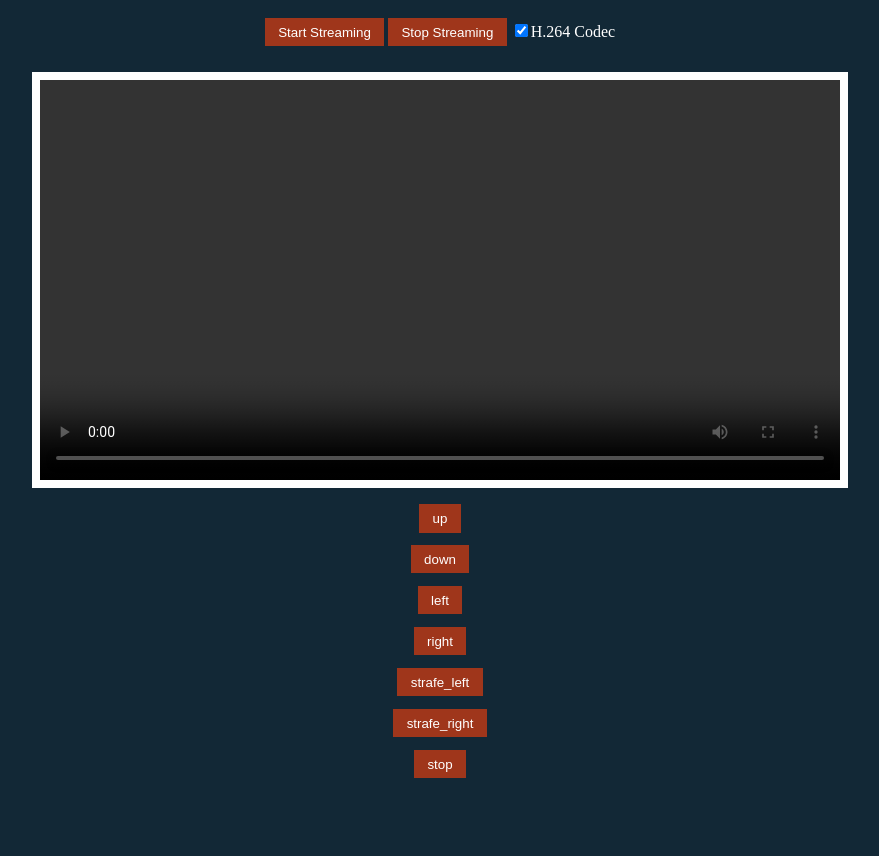
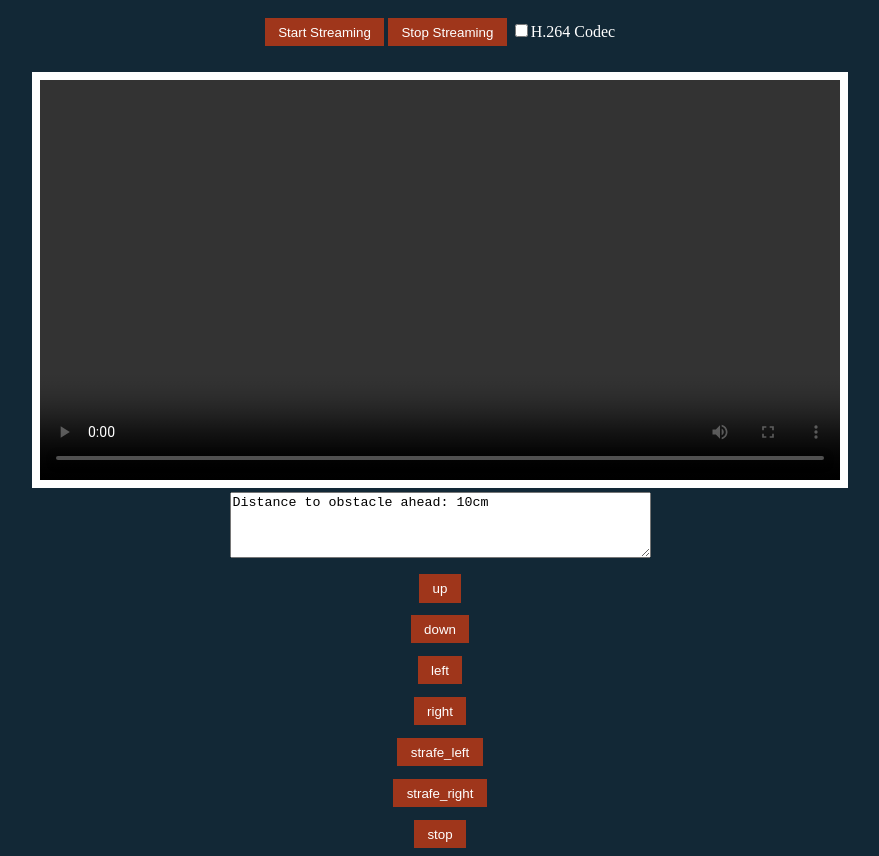
Before and after one commit to NSCC-VirtualPresenceRobot/UV4L-Server, a plain HTML site: page index.html in a window 1280 px wide. Shown: the part 66-922 px from the top of the page, without its empty margins (200-1079 px from the left). Before the commit the page ends 852 px from the top, so only its background shows below. Drawn offline with Linux system fonts and the light colour scheme.

Commit message:
Added a textarea to display more info

```diff
--- a/index.html
+++ b/index.html
@@ -55,11 +55,13 @@
             <button id='start' title="If you do not see any video stream, make sure your browser supports the codec used within this demo (see the source code for details, or try Firefox or Chrome)">Start Streaming</button>
             <button id='stop'>Stop Streaming</button>
 	    <label>
-		<input type="checkbox" id="remote_hw_vcodec" checked name="remote_hw_vcodec" value="remote_hw_vcodec" title="try to force the use of the hardware codec for both encoding and decoding if enabled and supported">H.264 Codec
+		<input type="checkbox" id="remote_hw_vcodec" name="remote_hw_vcodec" value="remote_hw_vcodec" title="try to force the use of the hardware codec for both encoding and decoding if enabled and supported">H.264 Codec
 	    </label>
 
         </div>
-        <video id='v' playsinline autoplay controls></video>
+        <div class="video"><video id='v' playsinline autoplay controls></video></div>
+        <div class="info"><textarea id="status" rows="4" cols="50" readonly>Distance to obstacle ahead: 10cm</textarea></div>
+
 	<div class="control-panel">
 		<button id="up">up</button>
 		<button id="down">down</button>
```
